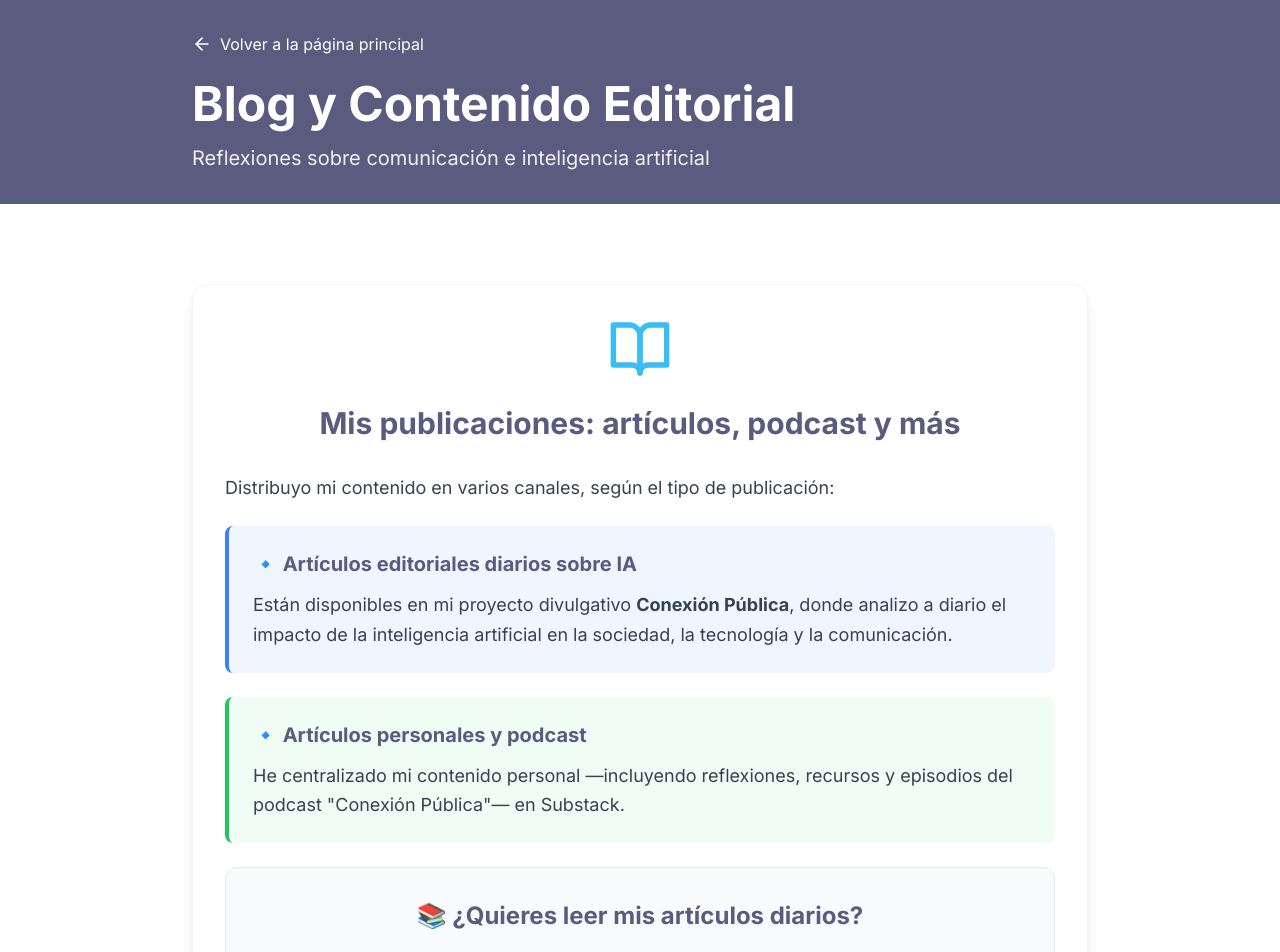
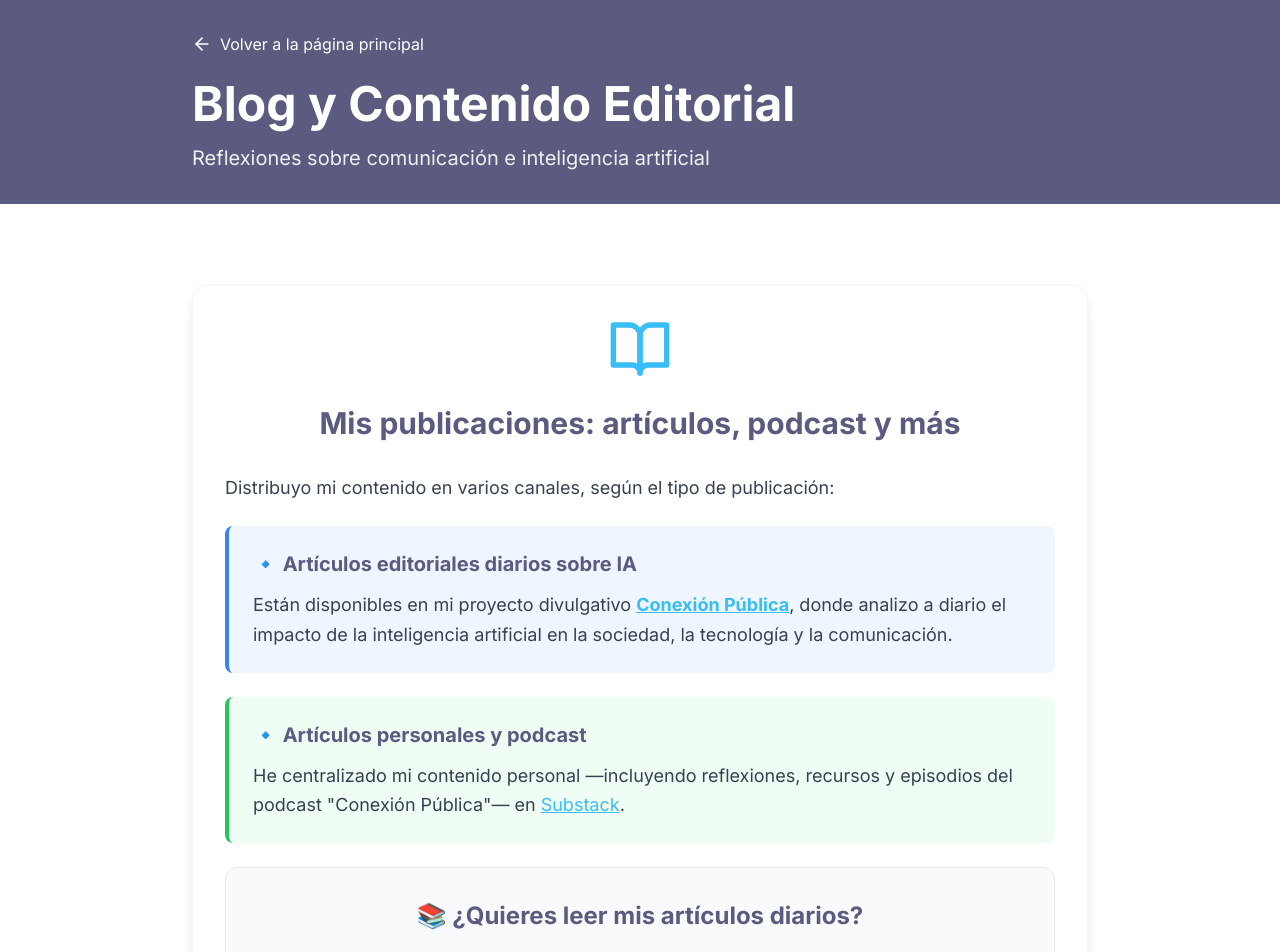
Before and after one commit to osanemeterio/oscarsanemeterio, a React (Vite) app: page /blog in a window 1280 px wide. Shown: the top 952 px of the page. Built offline with nearby package versions, Linux system fonts and the light colour scheme.

Commit message:
Add links to Conexión Pública and Substack in Blog page

```diff
--- a/src/pages/Blog.tsx
+++ b/src/pages/Blog.tsx
@@ -47,7 +47,7 @@ export default function BlogPage() {
                     🔹 Artículos editoriales diarios sobre IA
                   </h3>
                   <p className="text-gray-700">
-                    Están disponibles en mi proyecto divulgativo <strong>Conexión Pública</strong>,
+                    Están disponibles en mi proyecto divulgativo <a href="https://conexionpublica.es" target="_blank" rel="noopener noreferrer" className="underline text-[#39bdf5] hover:text-[#5a5b7f] transition-colors"><strong>Conexión Pública</strong></a>,
                     donde analizo a diario el impacto de la inteligencia artificial en la sociedad,
                     la tecnología y la comunicación.
                   </p>
@@ -60,7 +60,7 @@ export default function BlogPage() {
                   </h3>
                   <p className="text-gray-700">
                     He centralizado mi contenido personal —incluyendo reflexiones, recursos y
-                    episodios del podcast "Conexión Pública"— en Substack.
+                    episodios del podcast "Conexión Pública"— en <a href="https://osanemeterio.substack.com/" target="_blank" rel="noopener noreferrer" className="underline text-[#39bdf5] hover:text-[#5a5b7f] transition-colors">Substack</a>.
                   </p>
                 </div>
 
```
